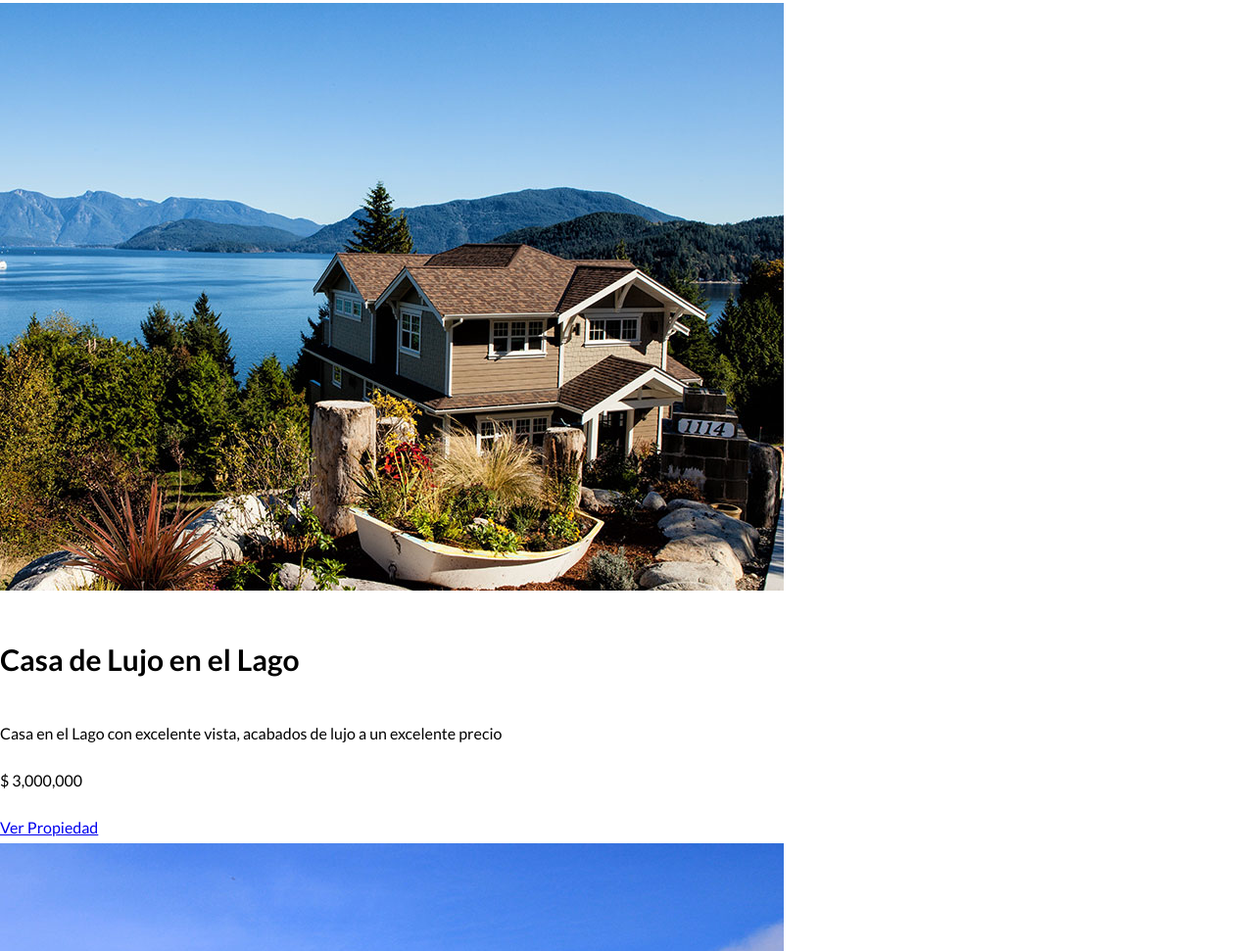
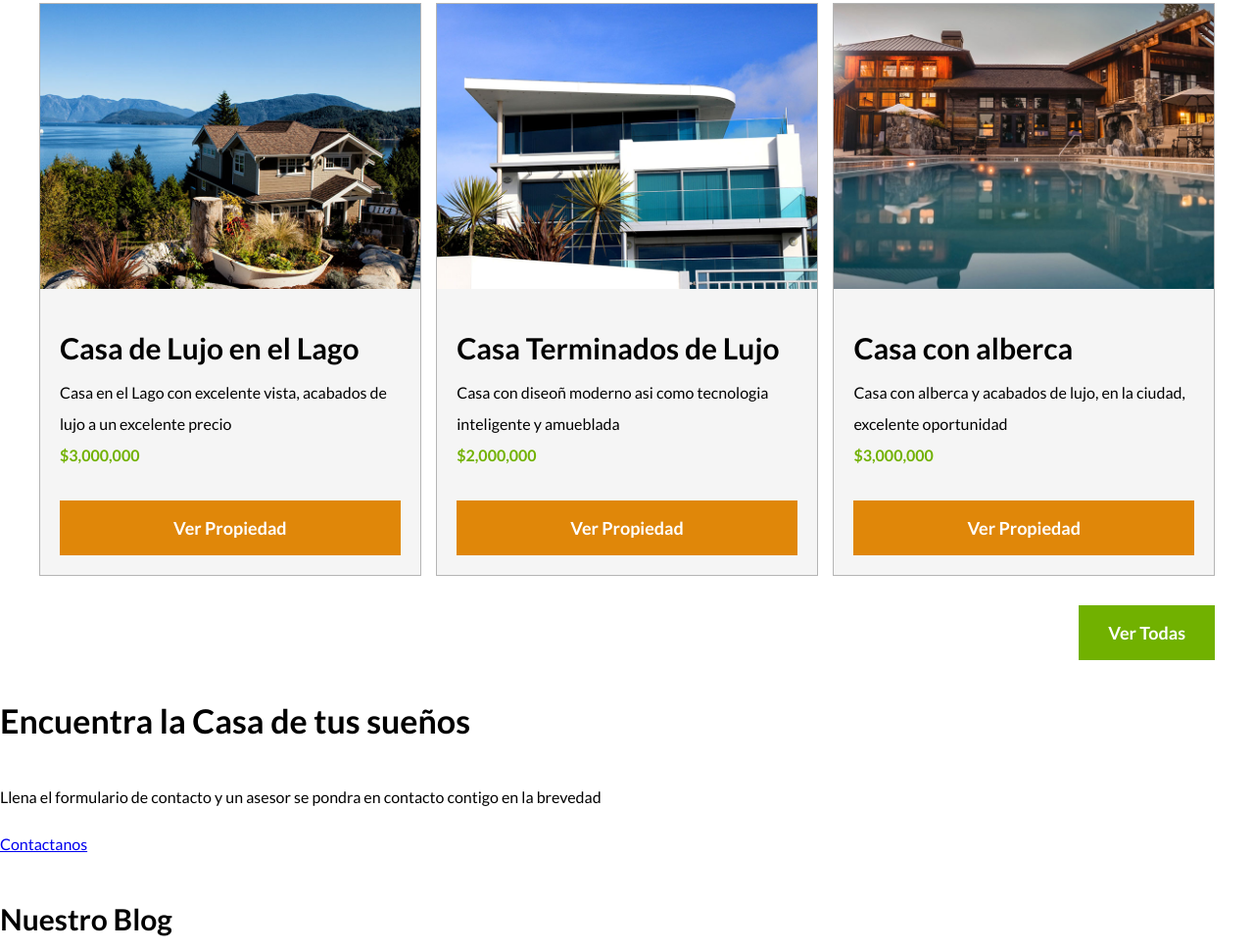
Before and after one commit to JuanJuradoTri/BienesRaices, a plain HTML site: page index.html in a window 1280 px wide. Shown: the part 1413-2384 px from the top of the page at 98% size. Drawn offline with Linux system fonts and the light colour scheme.

Commit message:
Finalizacion css main

```diff
--- a/css/style.css
+++ b/css/style.css
@@ -1,5 +1,11 @@
+
+
 html{
+    box-sizing: border-box;
     font-size: 62.5%;/*Reset REMS - 62.5%= 10px de 16px*/
+}
+*, *:before, *:after {
+    box-sizing: inherit;
 }
 body{
     font-family: 'Lato', sans-serif;
@@ -8,6 +14,9 @@ body{
 }
 
 /* Globales */
+img{
+    max-width: 100%;
+}
 .contenedor{
     max-width: 120rem;
     margin: 0 auto  ;
@@ -44,6 +53,27 @@ h4{
 .fw-900{
     font-weight: 900;
 }
+.d-block{
+    display: block !important;
+}
+/* BOTONES */
+.boton{
+    color: #ffffff;
+    text-decoration: none;
+    font-weight: 700;
+    font-size: 1.8rem;
+    padding: 1rem 3rem;
+    display: inline-block;
+    margin-top: 3rem;
+    text-align: center;
+}
+.boton-amarillo{
+    background: #e08709;
+}
+.boton-verde{
+    background: #71b100;
+}
+
 /* Header */
 .site-header.inicio{
     background-image: url(../img/header.jpg);
@@ -98,3 +128,28 @@ h4{
 .icono h3{
     text-transform: uppercase;
 }
+/* ANUNCIOS */
+.contenedor-anuncios{
+    display: flex;
+    justify-content: space-between;
+}
+.anuncio{
+    flex-basis: calc(33.3% - 1rem);
+    border:#b5b5b5 solid 1px;
+    background: #f5f5f5;
+}
+.contenido-anuncio{
+    padding: 2rem;
+}
+.contenido-anuncio h3,
+.contenido-anuncio p{
+    margin: 0;
+}
+.precio{
+    color: #71b100;
+    font-weight: 700;
+}
+.ver-todas{
+    display: flex;
+    justify-content: flex-end;
+}
--- a/index.html
+++ b/index.html
@@ -58,32 +58,42 @@
             </div>
         </div>
     </section>
-    <main>
-        <h2>Casas y Depas en Venta</h2>
-
-        <div>
+    <main class="contenedor seccion">
+        <h2 class="fw-300 centrar-texto">Casas y Depas en Venta</h2>
+        <div class="contenedor-anuncios">
+            <div class="anuncio">
                 <img src="img/anuncio1.jpg" alt="Anuncio casa en el lago">
+                <div class="contenido-anuncio">
                     <h3>Casa de Lujo en el Lago</h3>
                     <p>Casa en el Lago con excelente vista, acabados de lujo a un excelente precio</p>
-            <p>$ 3,000,000</p>
-            <a href="#">Ver Propiedad</a>
+                    <p class="precio">$3,000,000</p>
+                    <a href="#" class="boton boton-amarillo d-block">Ver Propiedad</a>
                 </div>
-        <div>
+            </div>
+            <div class="anuncio">
                 <img src="img/anuncio2.jpg" alt="Imagen casa Terminados de lujo">
+                <div class="contenido-anuncio">
                     <h3>Casa Terminados de Lujo</h3>
                     <p>Casa con diseoñ moderno asi como tecnologia inteligente y amueblada</p>
-            <p>$ 2,000,000</p>
-            <a href="#">Ver Propiedad</a>
+                    <p class="precio">$2,000,000</p>
+                    <a href="#" class="boton boton-amarillo d-block">Ver Propiedad</a>
                 </div>
-        <div>
+            </div>
+            <div class="anuncio">
                 <img src="img/anuncio3.jpg" alt="Anuncio Casa con Alberca">
+                <div class="contenido-anuncio">
                     <h3>Casa con alberca</h3>
                     <p>Casa con alberca y acabados de lujo, en la ciudad, excelente oportunidad</p>
-            <p>$ 3,000,000</p>
-            <a href="#">Ver Propiedad</a>
+                    <p class="precio">$3,000,000</p>
+                    <a href="#" class="boton boton-amarillo d-block">Ver Propiedad</a>
+                </div>
             </div>
 
-        <a href="anuncios.html">Ver Todas</a>
+        </div>
+        <div class="ver-todas">
+            <a href="anuncios.html" class="boton boton-verde">Ver Todas</a>
+        </div>
+
     </main>
     <section>
         <h2>Encuentra la Casa de tus sueños</h2>
@@ -129,4 +139,5 @@
         <p>Todos los derechos reservados &copy; LocombiaWeb</p>
     </footer>
 </body>
+
 </html>
```
Lines whose indentation alone changed are shown as unchanged.
